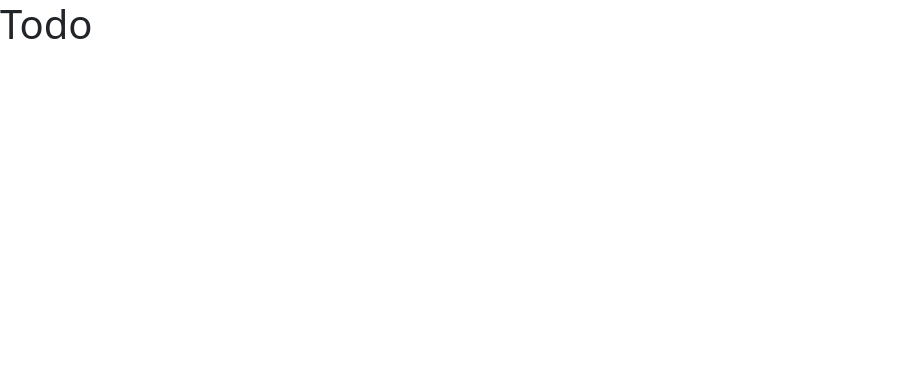
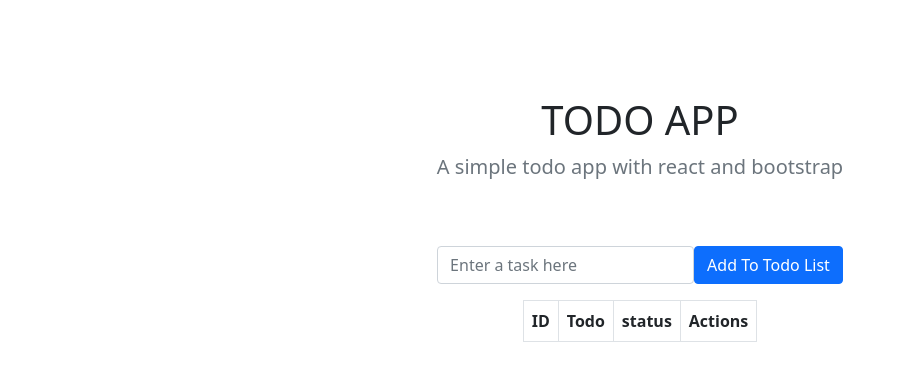
Before and after one commit to sajjadmrx/todo-reactjs, a React (Create React App) app: page / in a window 1280 px wide. Shown: the top 380 px of the page, without its empty margins (0-906 px from the left). Built offline with nearby package versions, Linux system fonts and the light colour scheme.

Commit message:
components

```diff
--- /dev/null
+++ b/src/components/form.component.jsx
@@ -0,0 +1,36 @@
+import React from "react";
+
+
+class FormTodo extends React.Component {
+    constructor(props) {
+        super(props);
+        this.state = {}
+    }
+
+    render() {
+        return (
+            <form onSubmit={this.#handleSubmit}>
+                <div className="d-flex align-items-center mb-3">
+                    <div className="form-group mr-3 mb-0">
+                        <input ng-model="yourTask" type="text" name="todo" className="form-control ng-valid ng-not-empty ng-dirty ng-valid-parse ng-touched" id="formGroupExampleInput" placeholder="Enter a task here">
+                        </input>
+                    </div>
+                    <button type="submit" className="btn btn-primary mr-3"  >
+                        Add To Todo List
+                    </button>
+
+                </div>
+            </form>
+        )
+    }
+
+    #handleSubmit(e) {
+        e.preventDefault();
+        const target = e.target;
+        const todo = target.todo.value;
+        console.log(todo);
+        // this.props
+    }
+}
+
+export default FormTodo;
--- /dev/null
+++ b/src/components/tableTodos.component.jsx
@@ -0,0 +1,30 @@
+import React from "react";
+
+class TableTodos extends React.Component {
+    constructor(props) {
+        super(props);
+    }
+
+    render() {
+        return (
+            <div className="table-wrapper table-responsive">
+                <table className="table table-hover table-bordered  w-100">
+                    <thead>
+                        <tr>
+                            <th>ID</th>
+                            <th>Todo</th>
+                            <th>status</th>
+                            <th>Actions</th>
+                        </tr>
+                    </thead>
+                    <tbody>
+
+                    </tbody>
+                </table>
+            </div>
+        )
+    }
+
+}
+
+export default TableTodos;
--- a/src/views/todo.jsx
+++ b/src/views/todo.jsx
@@ -1,5 +1,7 @@
 import { Component } from 'react'
 import 'bootstrap/dist/css/bootstrap.min.css'
+import FormTodo from '../components/form.component'
+import TableTodos from '../components/tableTodos.component'
 class Todo extends Component {
     constructor(props) {
         super(props)
@@ -9,7 +11,22 @@ class Todo extends Component {
     render() {
         return (
             <div>
-                <h1>Todo</h1>
+                <section className="py-5 text-center container">
+                    <div className="row py-lg-5">
+                        <div className="col-lg-6 col-md-8 mx-auto">
+                            <h1 className="fw-light">TODO APP</h1>
+                            <p className="lead text-muted">
+                                A simple todo app with react and bootstrap
+                            </p>
+
+                        </div>
+                    </div>
+                    <div className="app-container d-flex align-items-center justify-content-center flex-column ng-scope ng-binding" ng-app="myApp" ng-controller="myController">
+                        <FormTodo />
+                        <TableTodos />
+                    </div>
+
+                </section>
             </div>
         )
     }
```
